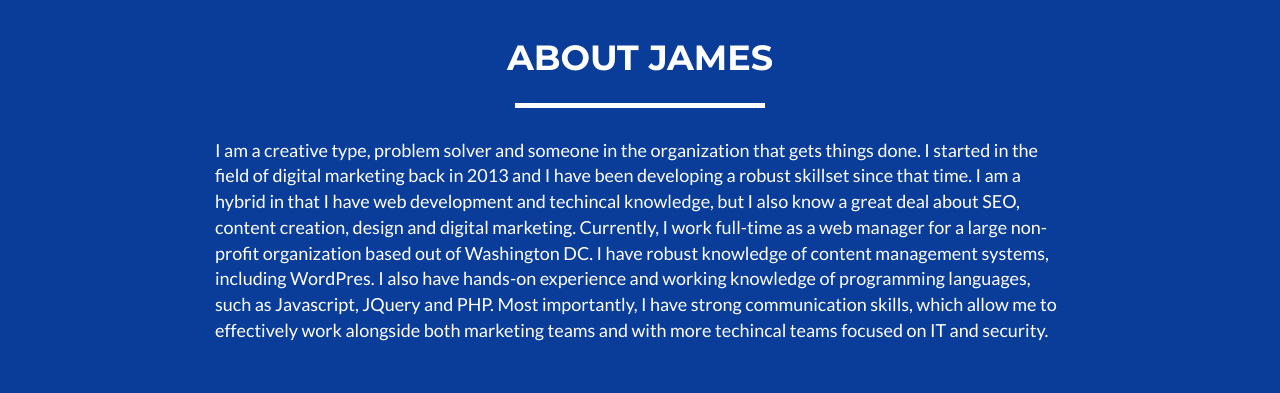
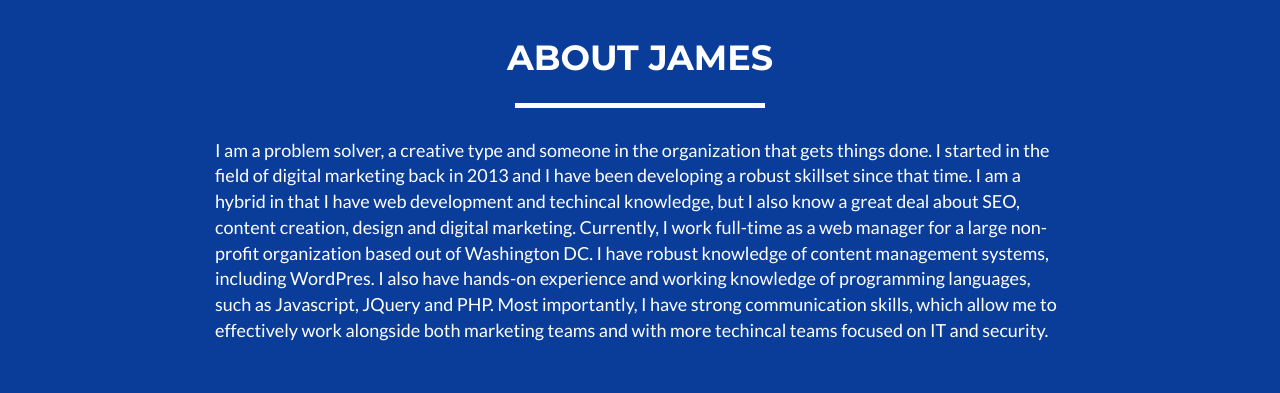
Before and after one commit to j-acs/portfolio, a plain HTML site: page index.html in a window 1280 px wide. Shown: the part 1520-1913 px from the top of the page. Drawn offline with nearby package versions, Linux system fonts and the light colour scheme.

Commit message:
updated content

```diff
--- a/index.html
+++ b/index.html
@@ -221,7 +221,7 @@
             </div>
             <div class="row">
                 <div class="col-xs-12">
-                    <p>I am a creative type, problem solver and someone in the organization that gets things done. I started in the field of digital marketing back in 2013 and I have been developing a robust skillset since that time. I am a hybrid in that I have web development and techincal knowledge, but I also know a great deal about SEO, content creation, design and digital marketing. Currently, I work full-time as a web manager for a large non-profit organization based out of Washington DC. I have robust knowledge of content management systems, including WordPres. I also have hands-on experience and working knowledge of programming languages, such as Javascript, JQuery and PHP. Most importantly, I have strong communication skills, which allow me to effectively work alongside both marketing teams and with more techincal teams focused on IT and security.</p>
+                    <p>I am a problem solver, a creative type and someone in the organization that gets things done. I started in the field of digital marketing back in 2013 and I have been developing a robust skillset since that time. I am a hybrid in that I have web development and techincal knowledge, but I also know a great deal about SEO, content creation, design and digital marketing. Currently, I work full-time as a web manager for a large non-profit organization based out of Washington DC. I have robust knowledge of content management systems, including WordPres. I also have hands-on experience and working knowledge of programming languages, such as Javascript, JQuery and PHP. Most importantly, I have strong communication skills, which allow me to effectively work alongside both marketing teams and with more techincal teams focused on IT and security.</p>
                 </div>
                 <!--<div class="col-lg-4">
                     <p>I am always seeking new opportunities for growth. I believe that growth and professional development can be obtained through new challenges and projects. I am content with my current employer, but if you feel that I could be a good fit for your organization, please contact me. In addition, I am currently in the market for freelance opportunities, so if you need help with a project, please contact me. I am available for web development, management, design, consulting, project management, SEO and content writing.</p>
```
